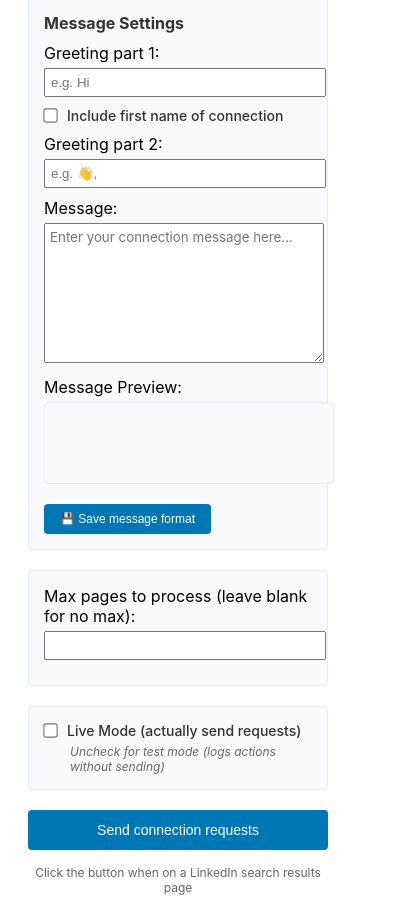
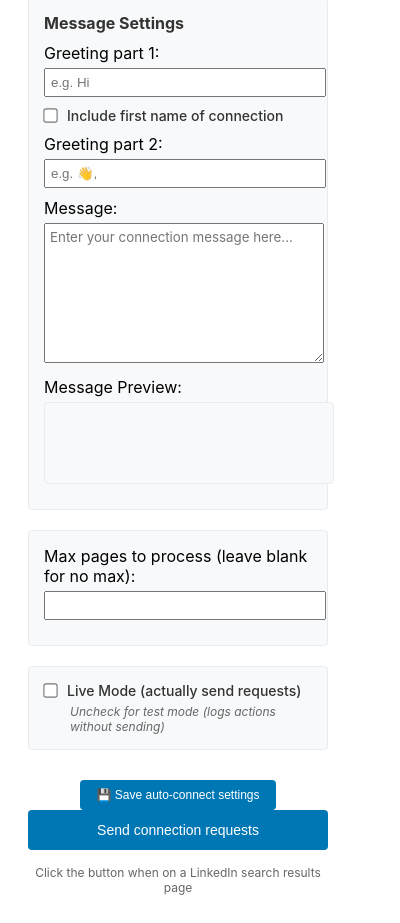
Before and after one commit to j2kenton/linkedin-linker, a browser extension: page popup.html in a window 400 px wide. Shown: the part 939-1862 px from the top of the page. Drawn offline with Linux system fonts and the light colour scheme; no server answers.

Commit message:
fix: save auto button

```diff
--- a/popup.html
+++ b/popup.html
@@ -161,7 +161,6 @@
         <label>Message Preview:</label>
         <div id="messagePreview" style="width: 100%; padding: 10px; margin-top: 5px; background-color: #f8f9fa; border: 1px solid #e9ecef; border-radius: 4px; font-family: inherit; white-space: pre-wrap; min-height: 60px;"></div>
       </div>
-      <button id="saveMessageButton" class="button" style="margin-top: 10px; width: auto; padding: 8px 16px; font-size: 12px;">💾 Save message format</button>
     </div>
 
     <div class="settings">
@@ -182,6 +181,7 @@
       </div>
     </div>
 
+    <button id="saveMessageButton" class="button" style="margin-top: 10px; width: auto; padding: 8px 16px; font-size: 12px;">💾 Save auto-connect settings</button>
     <button id="startButton" class="button">Send connection requests</button>
 
     <div id="status" class="status">
```
